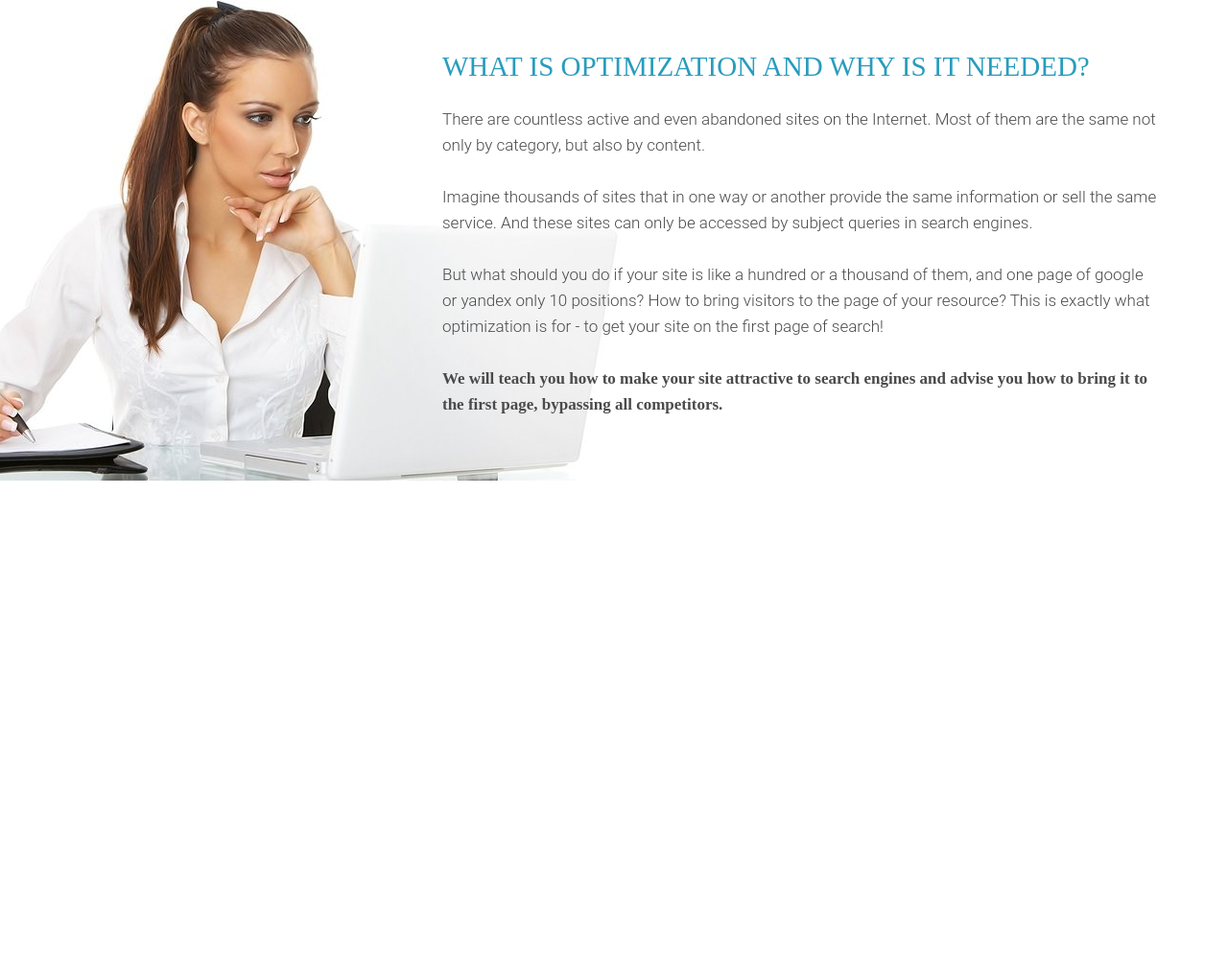
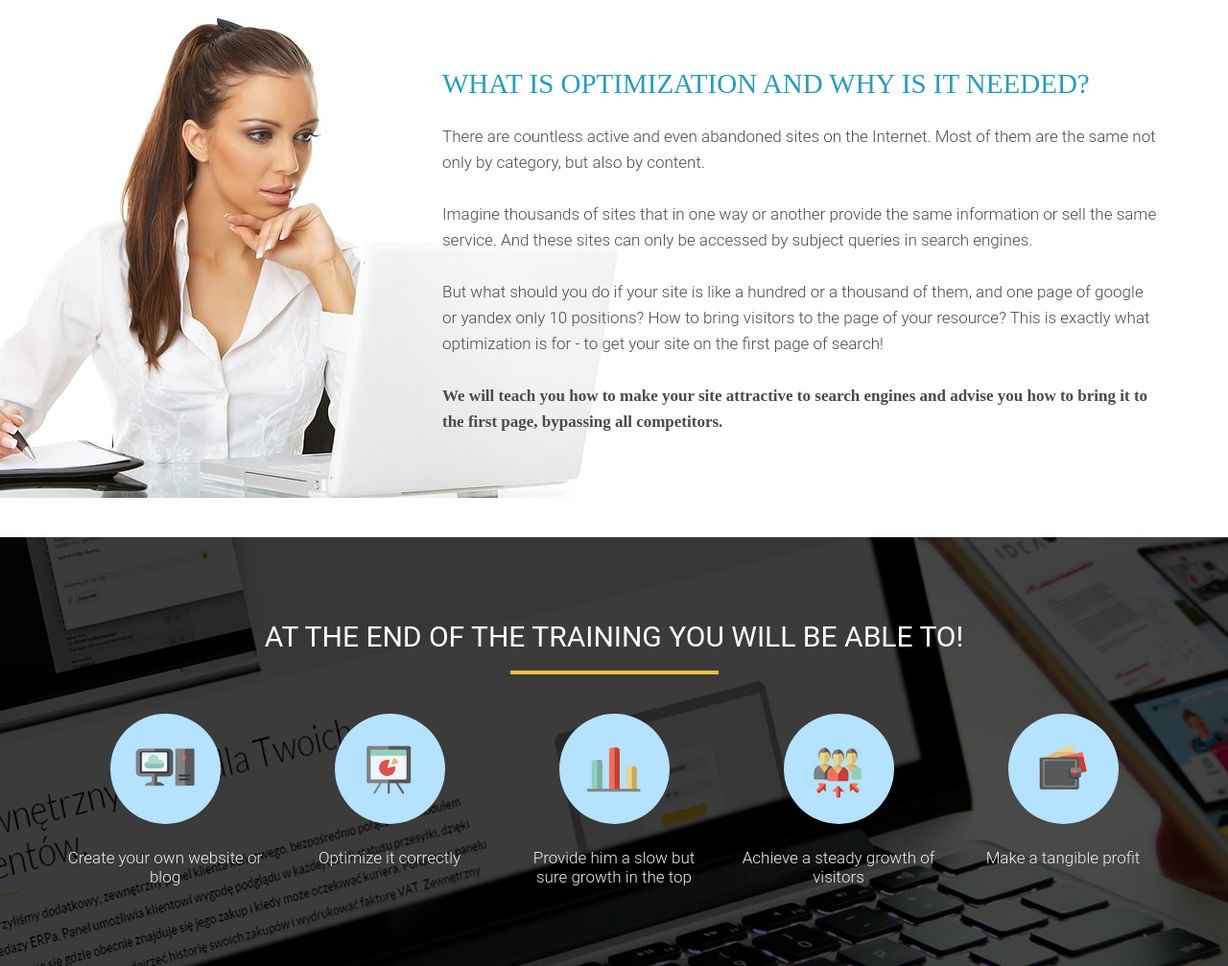
Before and after one commit to xshevska/website-advertising-wordpress-intensive, a plain HTML site: page index.html in a window 1280 px wide. Shown: the part 1511-2518 px from the top of the page at 96% size. Before the commit the page ends 2053 px from the top, so only its background shows below. Drawn offline with Linux system fonts and the light colour scheme.

Commit message:
#section finish

```diff
--- a/css/style.css
+++ b/css/style.css
@@ -125,7 +125,7 @@ h2.title {
     padding: 85px 0 75px 0;
 }
 
-.waiting .waiting_header {
+.waiting .waiting_header, .finish .finish_header {
     color: #252525;
     font-family: Roboto;
     font-size: 30px;
@@ -134,12 +134,17 @@ h2.title {
     text-align: center;
 }
 
-.waiting .waiting_divider {
+.finish .finish_header {
+    color: #ffffff;
+}
+
+.waiting .waiting_divider, .finish .finish_divider {
     width: 217px;
     height: 4px;
     background-color: #f9bf3b;
+    margin: 0 auto;
     margin-top: 18px;
-    margin: 0 auto;
+
 }
 
 .waiting .waiting_subheader {
@@ -217,3 +222,40 @@ h2.title {
     left: -240px;      /* shift our picture of the woman to the left by 240 pixels */
     z-index: -1;       /* make the text go on top of the picture */
 }
+
+.finish {
+    min-height: 447px;
+    padding: 86px 0 79px 0;
+    background: url('../img/bg/second_bg.jpg') center center/cover no-repeat;
+}
+
+.finish .finish_wrapper {
+    margin-top: 41px;
+    display: flex;
+    justify-content: space-between;
+}
+
+.finish .finish_wrapper .finish_item {
+    width: 204px;
+}
+
+.finish .finish_wrapper .finish_item .finish_round {
+    display: flex;
+    justify-content: center;
+    align-items: center;
+    margin: 0 auto;
+    width: 115px;
+    height: 115px;
+    background-color: #b4e2ff;
+    border-radius: 100%;
+}
+
+.finish .finish_wrapper .finish_item .finish_descr {
+    margin-top: 25px;
+    text-align: center;
+    font-family: Roboto;
+    font-size: 17px;
+    line-height: 20px;
+    font-weight: 300;
+    color: #efefef;
+}
--- a/index.html
+++ b/index.html
@@ -64,6 +64,7 @@
         </div>
     </section>
 
+
     <section class="optimization">
         <div class="container">
             <h2 class="optimization_header">What is optimization and why is it needed?</h2>
@@ -81,6 +82,52 @@
     </section>
 
 
+    <section class="finish">
+        <div class="container">
+            <h2 class="finish_header">At the end of the training you will be able to!</h2>
+            <div class="finish_divider"></div>
+
+            <div class="finish_wrapper">
+
+                <div class="finish_item">
+                    <div class="finish_round">
+                        <img src="icons/finish/1.png" alt="1" class="finish_icon">
+                    </div>
+                    <div class="finish_descr">Create your own website or blog</div>
+                </div>
+
+                <div class="finish_item">
+                    <div class="finish_round">
+                        <img src="icons/finish/2.png" alt="2" class="finish_icon">
+                    </div>
+                    <div class="finish_descr">Optimize it correctly</div>
+                </div>
+
+                <div class="finish_item">
+                    <div class="finish_round">
+                        <img src="icons/finish/3.png" alt="3" class="finish_icon">
+                    </div>
+                    <div class="finish_descr">Provide him a slow but sure growth in the top</div>
+                </div>
+
+                <div class="finish_item">
+                    <div class="finish_round">
+                        <img src="icons/finish/4.png" alt="4" class="finish_icon">
+                    </div>
+                    <div class="finish_descr">Achieve a steady growth of visitors</div>
+                </div>
+
+                <div class="finish_item">
+                    <div class="finish_round">
+                        <img src="icons/finish/5.png" alt="5" class="finish_icon">
+                    </div>
+                    <div class="finish_descr">Make a tangible profit</div>
+                </div>
+            </div>
+        </div>
+    </section>
+
+
 
 </body>
 </html>
```
